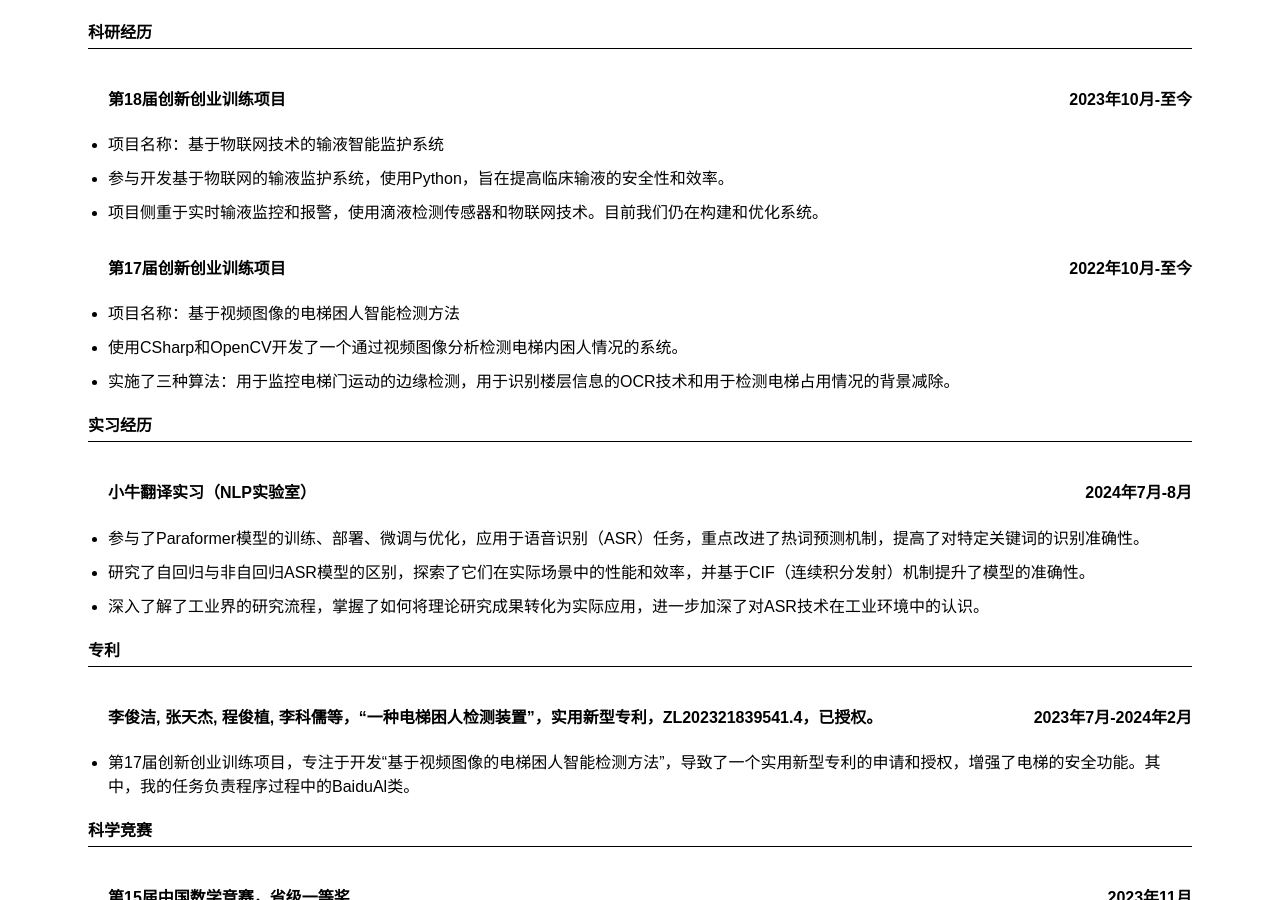
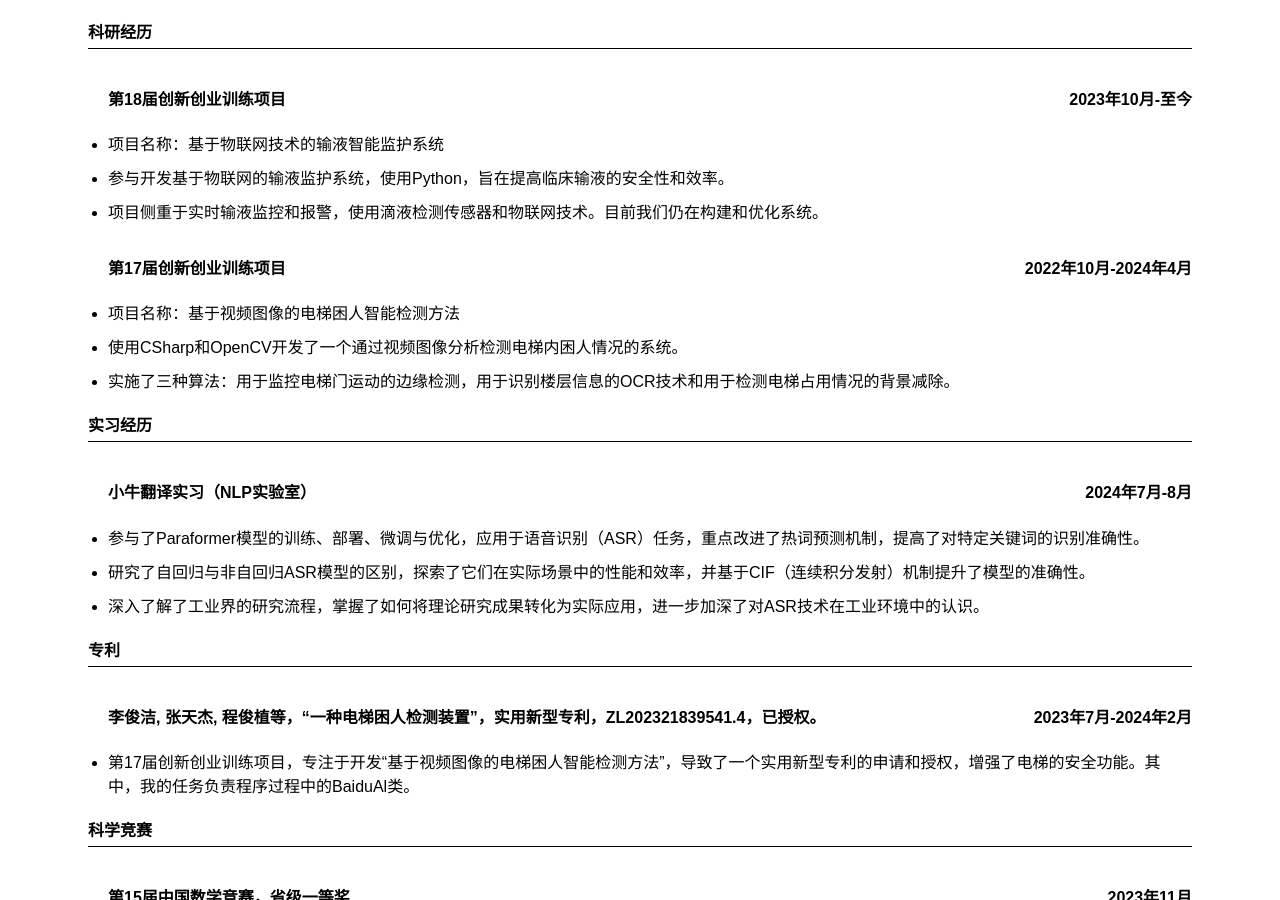
Before and after one commit to Miki-Riako/adjmatrix-page, a Jekyll site: the page built from pages/zh_cv.html, in a window 1280 px wide and 900 px high, scrolled down 585 px. Built offline with Jekyll 4.4.1, drawn with Linux system fonts in a browser that asks for light colours.

Commit message:
fix bugs in zh_cv

```diff
--- a/_layouts/zh_cv.html
+++ b/_layouts/zh_cv.html
@@ -49,7 +49,7 @@
     <li>作为个人项目完成，突出了在C++和数据库管理系统方面的技能。</li> -->
     <div class="project">
       <h4 class="project-name">第17届创新创业训练项目</h4>
-      <div class="project-date">2022年10月-至今</div>
+      <div class="project-date">2022年10月-2024年4月</div>
     </div>
     <li>项目名称：基于视频图像的电梯困人智能检测方法</li>
     <li>使用CSharp和OpenCV开发了一个通过视频图像分析检测电梯内困人情况的系统。</li>
@@ -73,7 +73,7 @@
     </div>
     <li>创建了一个基于C++的互联网域名管理系统，使用MySQL、QT框架，具有层次结构管理、基本的CRUD操作、丰富的动画和可视化界面、各种用户个性化设置和简便操作的特点，完全由我自己开发。</li> -->
     <div class="project">
-      <h4 class="project-name">李俊洁, 张天杰, 程俊植, 李科儒等，“一种电梯困人检测装置”，实用新型专利，ZL202321839541.4，已授权。</h4>
+      <h4 class="project-name">李俊洁, 张天杰, 程俊植等，“一种电梯困人检测装置”，实用新型专利，ZL202321839541.4，已授权。</h4>
       <div class="project-date">2023年7月-2024年2月</div>
     </div>
     <li>第17届创新创业训练项目，专注于开发“基于视频图像的电梯困人智能检测方法”，导致了一个实用新型专利的申请和授权，增强了电梯的安全功能。其中，我的任务负责程序过程中的BaiduAl类。</li>
```
